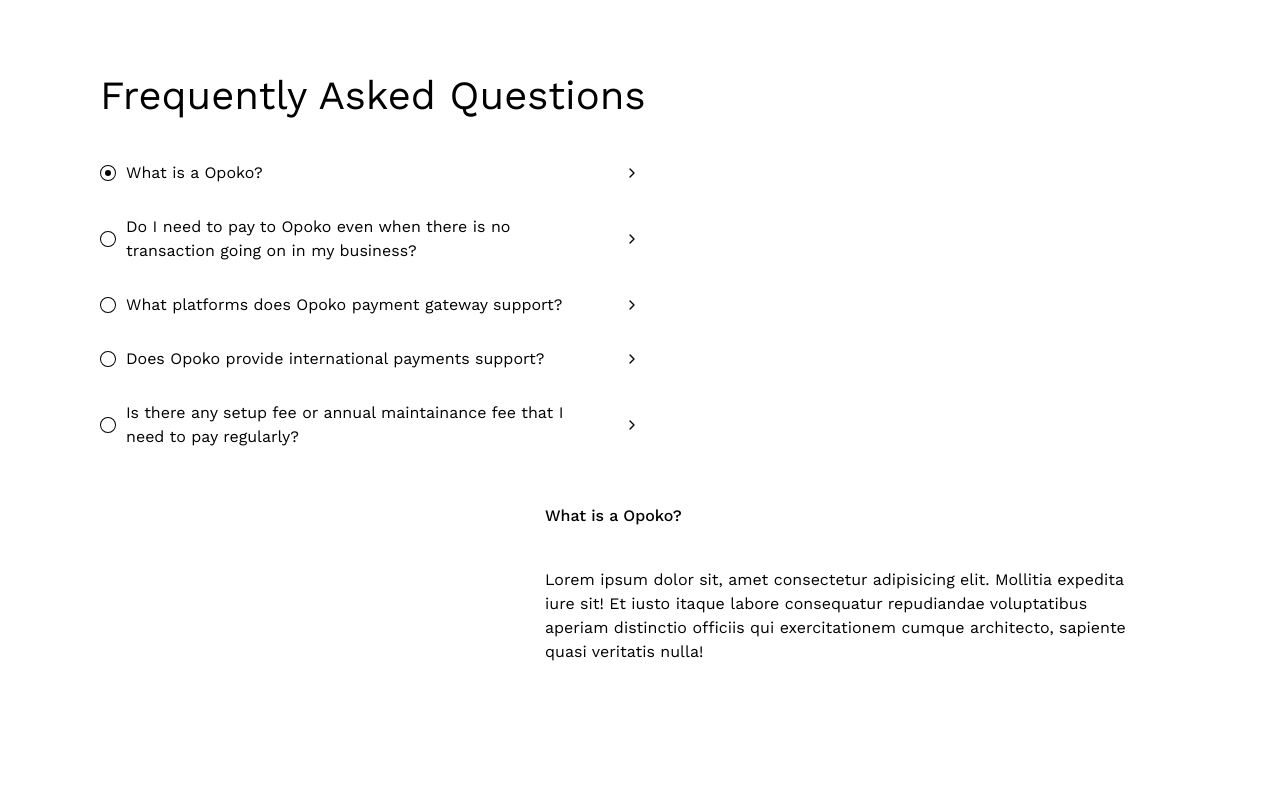
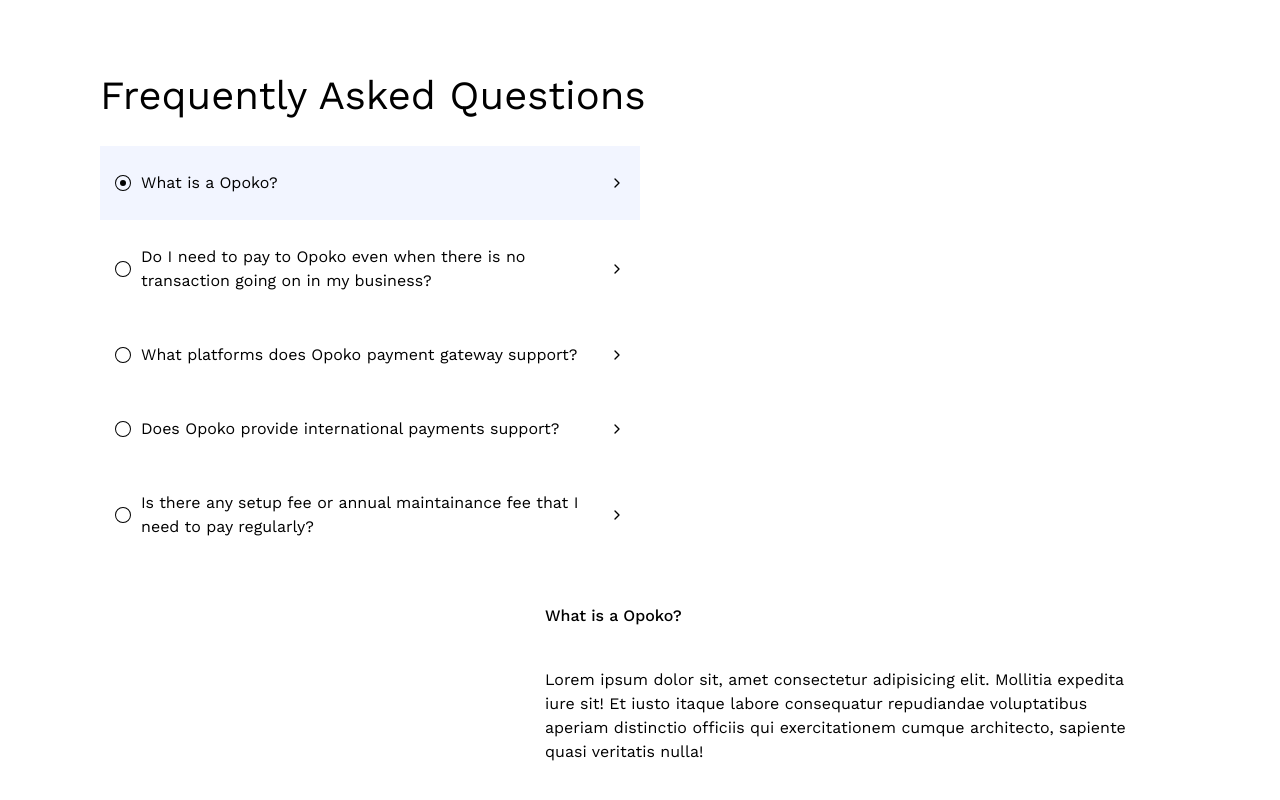
Before and after one commit to Niscolinx/opoko, a React (Vite) app: page /about-us in a window 1280 px wide. Shown: the part 1140-1940 px from the top of the page. Before the commit the page ends 1844 px from the top, so only its background shows below. Built offline with nearby package versions, Linux system fonts and the light colour scheme.

Commit message:
working on about us

```diff
--- a/src/pages/AboutUs.tsx
+++ b/src/pages/AboutUs.tsx
@@ -156,7 +156,9 @@ function AboutUs() {
                 />
                 <label
                   htmlFor={item.question + i}
-                  className={`flex items-center justify-between py-6 gap-8`}
+                  className={`flex items-center justify-between py-10 px-6 gap-8 ${
+                    item.question === question.question && 'bg-[#F2F5FF]'
+                  }`}
                 >
                   <p className="flex items-center gap-4">
                     <span>
```
